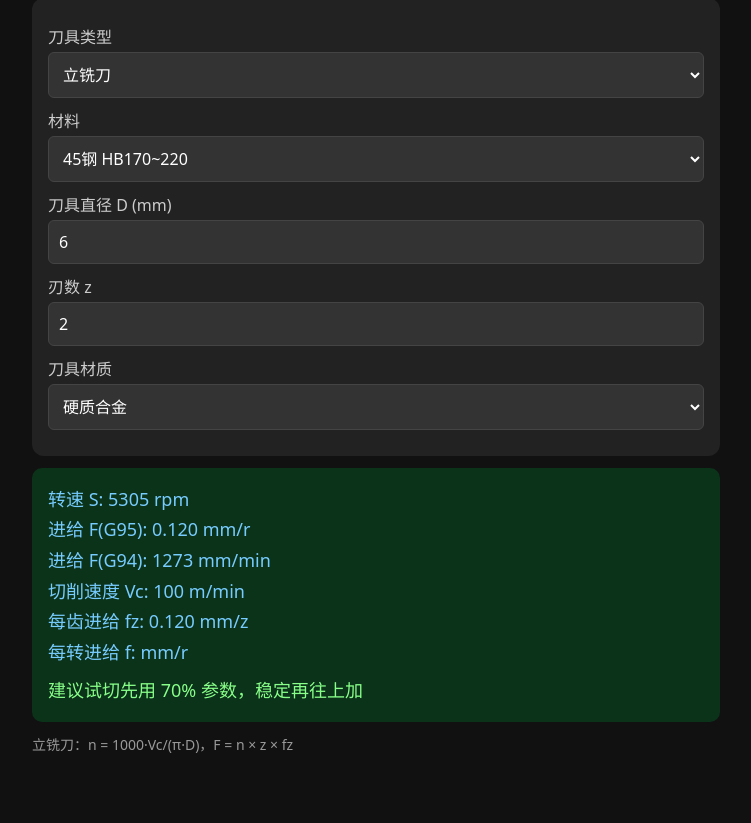
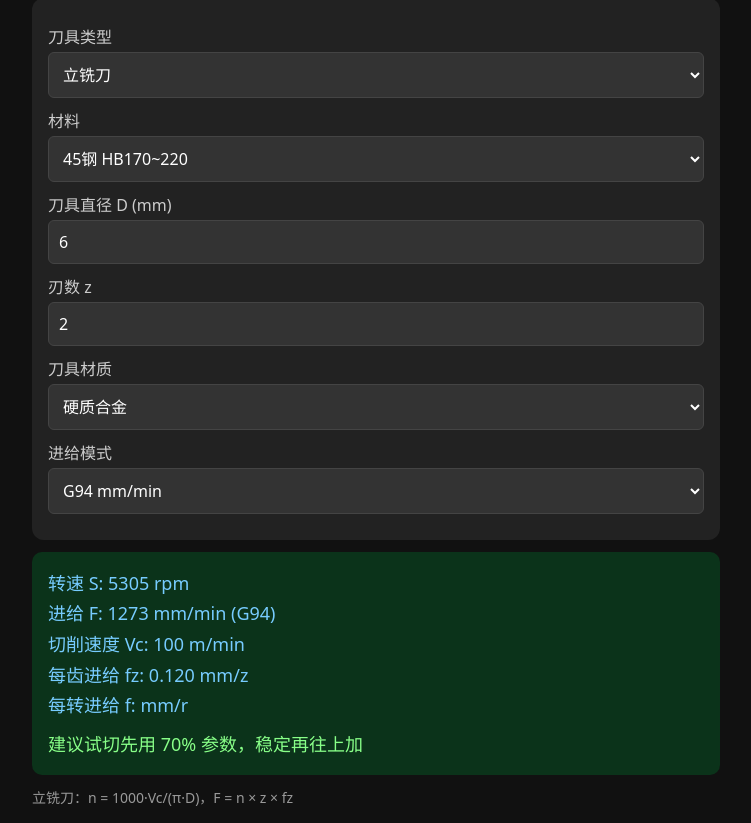
Before and after one commit to chaoji-huaize/https-chaoji-huaize.github.io, a plain HTML site: page index.html in a window 1280 px wide. Shown: the part 93-916 px from the top of the page, without its empty margins (264-1015 px from the left). Before the commit the page ends 863 px from the top, so only its background shows below. Drawn offline with Linux system fonts and the light colour scheme.

Commit message:
更新：增加进给模式选择，只显示选中G94/G95
Added feed mode selection and updated calculations for G94 and G95 modes.

```diff
--- a/index.html
+++ b/index.html
@@ -3,7 +3,7 @@
 <head>
 <meta charset="UTF-8">
 <meta name="viewport" content="width=device-width, initial-scale=1.0">
-<title>CNC切削计算器</title>
+<title>CNC切削转速进给计算器</title>
 <link rel="manifest" href="manifest.json">
 <style>
 *{box-sizing:border-box;font-family:system-ui, sans-serif}
@@ -55,12 +55,18 @@ select,input{width:100%;padding:10px;font-size:16px;background:#333;color:#fff;b
       <option>高速钢</option>
     </select>
   </div>
+  <div class="row">
+    <label>进给模式</label>
+    <select id="feedMode">
+      <option value="G94">G94 mm/min</option>
+      <option value="G95">G95 mm/r</option>
+    </select>
+  </div>
 </div>
 
 <div class="box result" id="res">
 <div>转速 S: -- rpm</div>
-<div>进给 F(G95): -- mm/r</div>
-<div>进给 F(G94): -- mm/min</div>
+<div>进给 F: -- </div>
 <div>切削速度 Vc: -- m/min</div>
 <div id="fzLine">每齿进给 fz: -- mm/z</div>
 <div id="fLine" style="display:none">每转进给 f: -- mm/r</div>
@@ -115,6 +121,7 @@ function calc(){
   const toolType = $("#toolType").value;
   const matKey = $("#mat").value;
   const toolMat = $("#toolMat").value === "硬质合金" ? "carb" : "hss";
+  const feedMode = $("#feedMode").value;
   const D = Number($("#D").value);
   const z = Number($("#z").value);
   const p = param[matKey][toolType][toolMat];
@@ -138,10 +145,16 @@ function calc(){
     $("#formulaTip").textContent=`钻头：n = 1000·Vc/(π·D)，F = n × f（每转进给）。深孔注意啄钻排屑`;
   }
 
+  let feedText = "";
+  if(feedMode === "G94"){
+    feedText = `${fG94.toFixed(0)} mm/min (G94)`;
+  }else{
+    feedText = `${fG95.toFixed(3)} mm/r (G95)`;
+  }
+
   $("#res").innerHTML = `
 <div>转速 S: ${n.toFixed(0)} rpm</div>
-<div>进给 F(G95): ${fG95.toFixed(3)} mm/r</div>
-<div>进给 F(G94): ${fG94.toFixed(0)} mm/min</div>
+<div>进给 F: ${feedText}</div>
 <div>切削速度 Vc: ${vc} m/min</div>
 <div id="fzLine">每齿进给 fz: ${fz?fz.toFixed(3):''} mm/z</div>
 <div id="fLine">每转进给 f: ${f?f.toFixed(3):''} mm/r</div>
```
